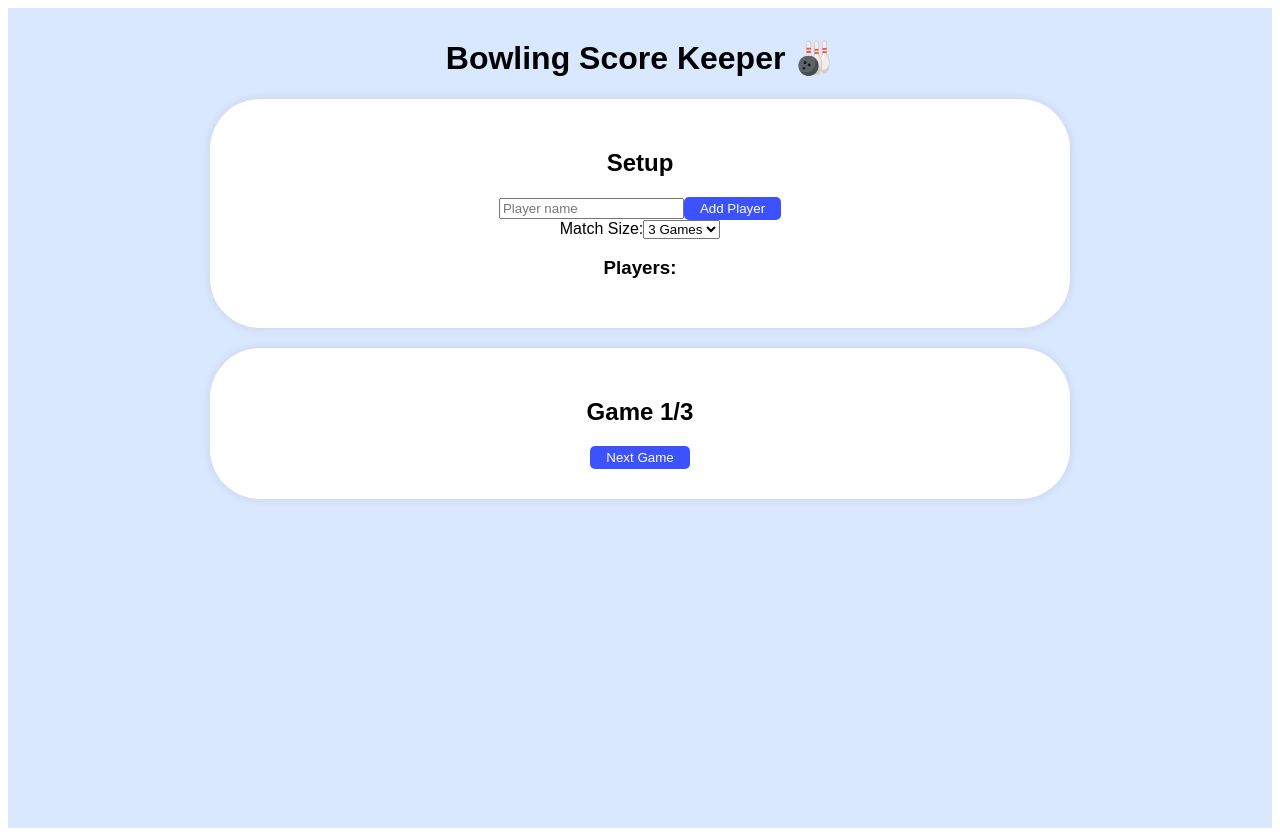
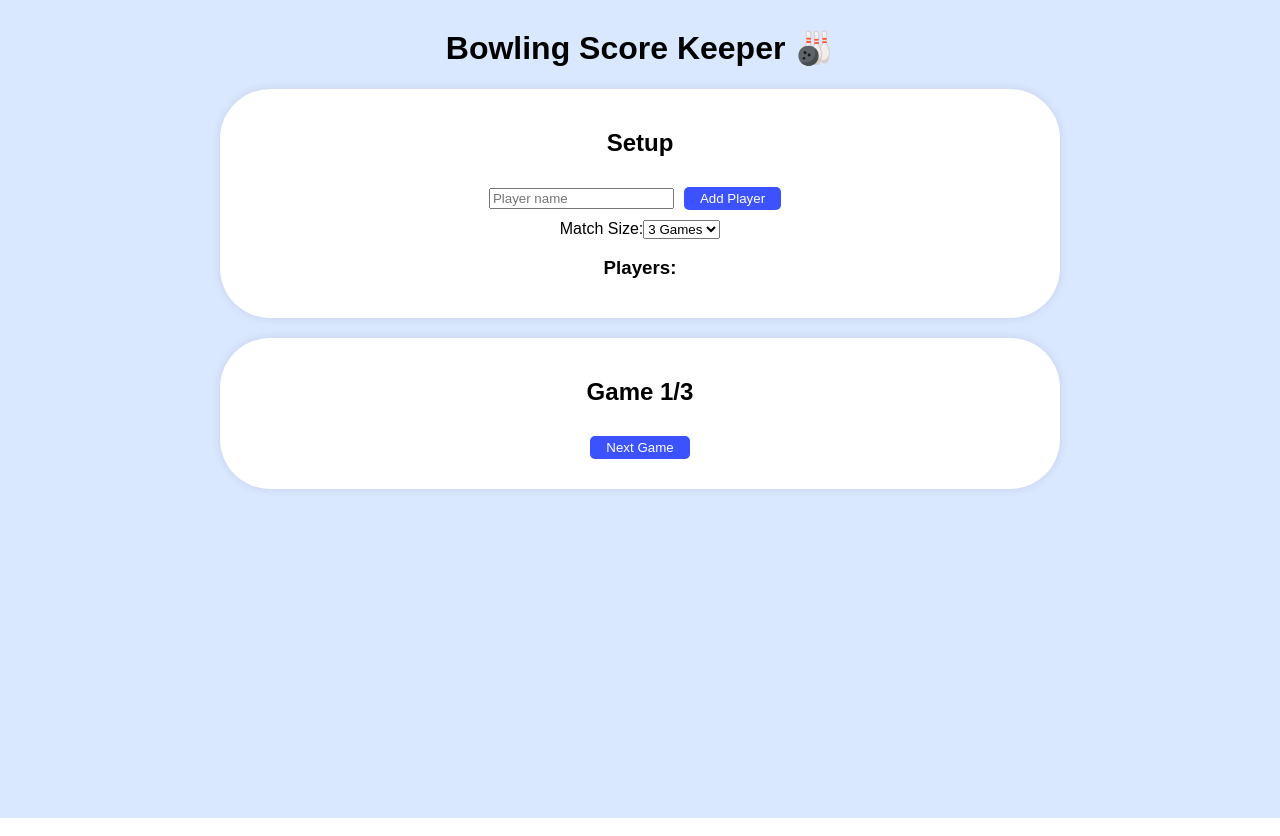
Before and after one commit to Elmerikallio/FED-BowlingScoreKeeper, a React (Create React App) app in the folder bowlingscorekeeper/: page / in a window 1280 px wide. Built offline with nearby package versions, Linux system fonts and the light colour scheme.

Commit message:
Update index.css

```diff
--- a/bowlingscorekeeper/src/index.css
+++ b/bowlingscorekeeper/src/index.css
@@ -2,6 +2,7 @@
   font-family: Arial, sans-serif;
   padding: 10px;
   height: 100vh;
+  margin: -10px;
   background: #dae8ff;
   text-align: center;
 }
@@ -9,7 +10,7 @@
 .setup, .scoreboard {
   background: white;
   margin: 20px auto;
-  padding: 30px;
+  padding: 20px;
   border-radius: 50px;
   max-width: 800px;
   box-shadow: 0 0 10px rgba(0,0,0,0.1);
@@ -25,7 +26,7 @@
 }
 
 button {
-  margin-top: 0px;
+  margin: 10px;
   padding: 4px 16px;
   border: none;
   background: #3c52ff;
```
